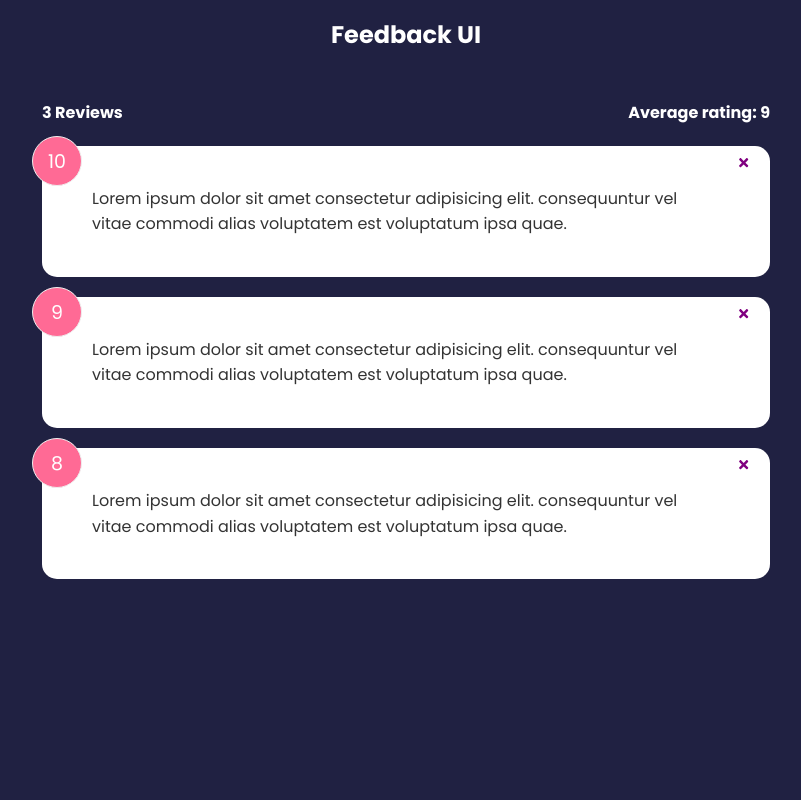
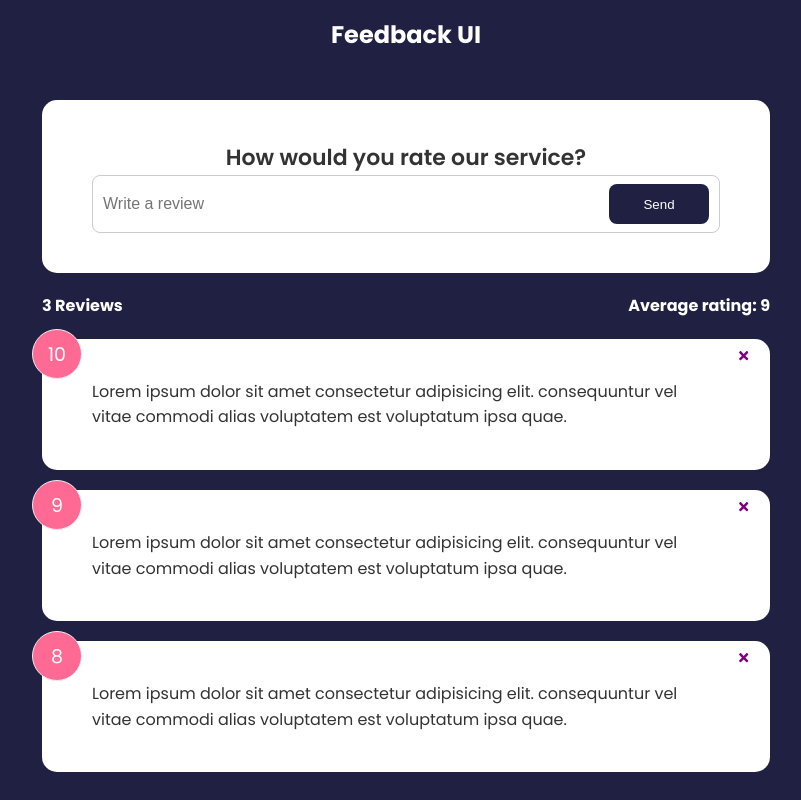
Before and after one commit to magdalenakosinska/feedback-app, a React (Create React App) app: page / in a window 1280 px wide. Shown: the whole page, without its empty margins (234-1035 px from the left). Built offline with nearby package versions, Linux system fonts and the light colour scheme.

Commit message:
created feedback form component draft and feedback form button component

```diff
--- a/src/App.js
+++ b/src/App.js
@@ -3,6 +3,7 @@
 import FeedbackList from "./components/FeedbackList"
 import FeedbackData from "./data/FeedbackData"
 import FeedbackStats from "./components/FeedbackStats"
+import FeedbackForm from "./components/FeedbackForm"
 
 
 function App() {
@@ -17,6 +18,7 @@
         <>
         <Header text="Feedback UI" />
         <div className="container">
+            <FeedbackForm />
             <FeedbackStats feedback ={feedback} />
             <FeedbackList feedback = {feedback} handleDelete={deleteFeedback}/>
 
--- /dev/null
+++ b/src/components/FeedbackForm.jsx
@@ -0,0 +1,27 @@
+import {useState} from "react"
+import Card from "./shared/Card"
+import Button from "./shared/Button"
+
+function FeedbackForm() {
+
+    const [text, setText] = useState("")
+    const handleTextChange = (e) => {
+setText(e.target.value)
+    }
+
+  return (
+    <Card>
+        <form>
+            <h2>How would you rate our service?</h2>
+            <div className="input-group">
+            <input onChange={handleTextChange} type="text" placeholder="Write a review" value={text}/>
+            <Button type="submit">Send</Button>
+            </div>
+
+        </form>
+
+    </Card>
+  )
+}
+
+export default FeedbackForm
--- /dev/null
+++ b/src/components/shared/Button.jsx
@@ -0,0 +1,23 @@
+import PropTypes from "prop-types"
+
+function Button({children, version, type, isDisabled}) {
+  return (
+    <button type={type} disabled= {isDisabled} className={`btn btn-${version}`}>
+{children}
+    </button>
+  )
+}
+
+Button.defaultProps = {
+    version: "primary",
+    type: "button",
+    isDisabled: false,
+}
+
+Button.propTypes = {
+    children: PropTypes.node.isRequired,
+    version: PropTypes.string,
+    type: PropTypes.string,
+    isDisabled: PropTypes.bool
+}
+export default Button
```
Also changed, not shown: src/components/FeedbackList.jsx (+1 -7 lines).
